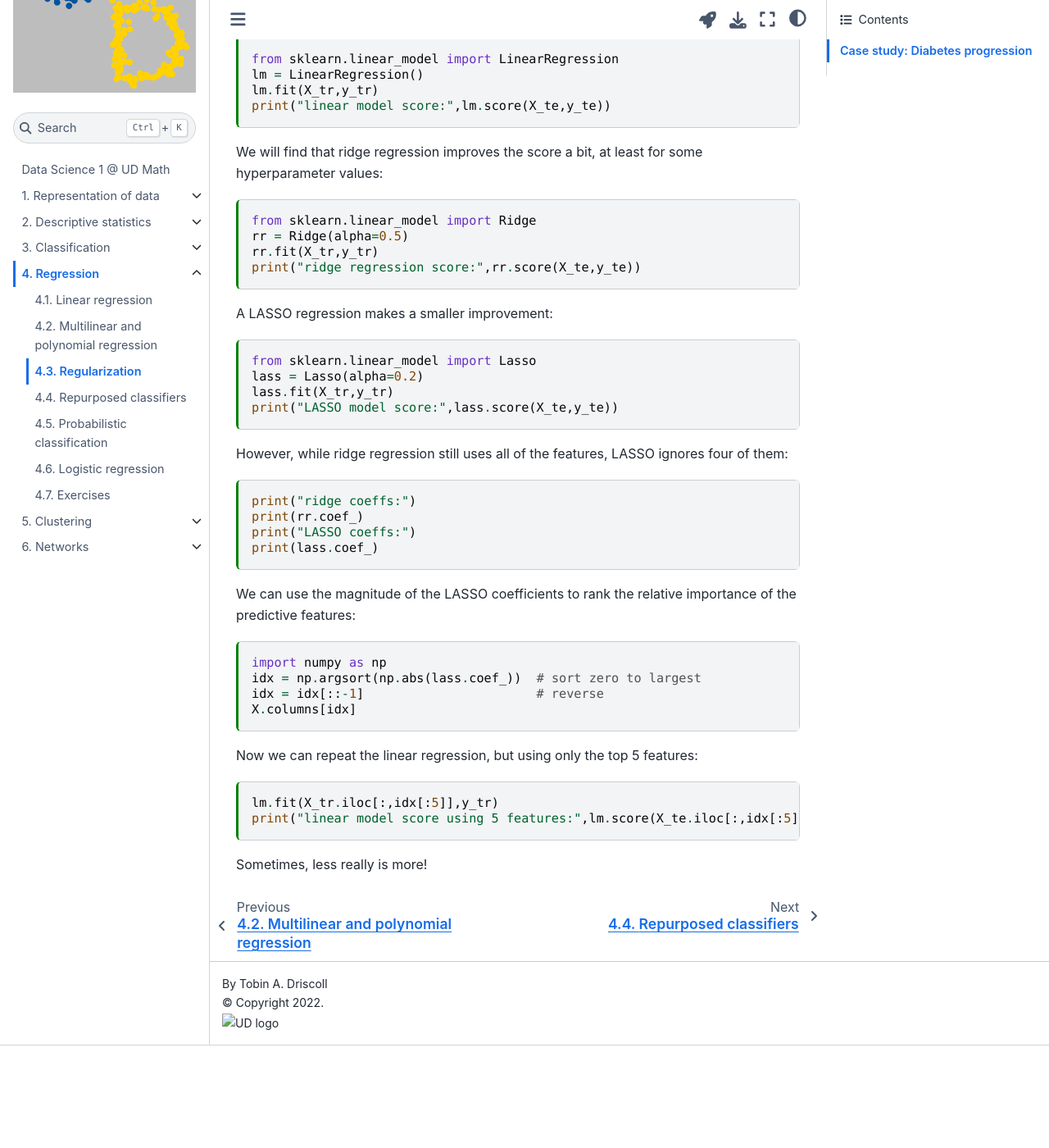
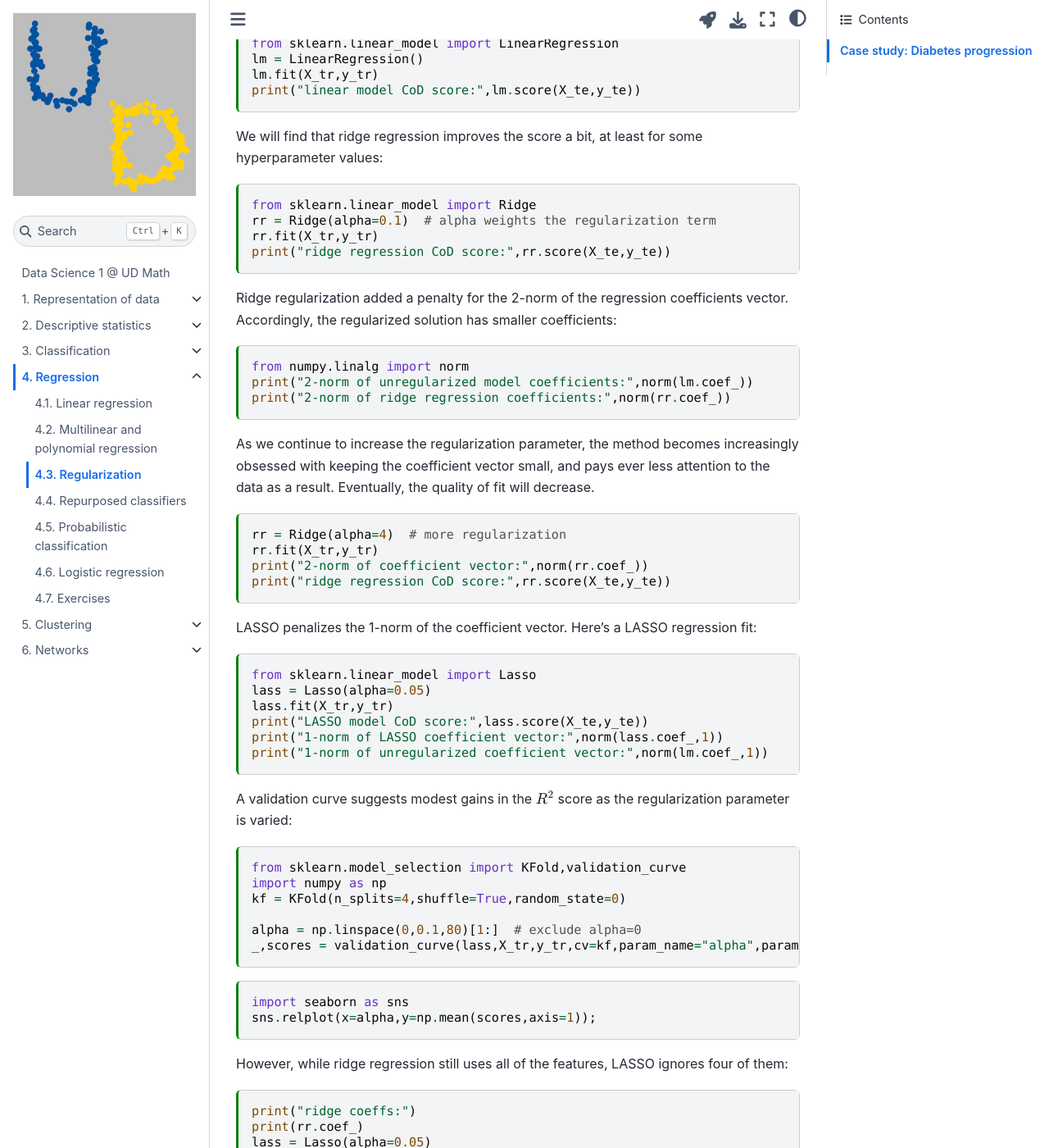
Before and after one commit to UD-Math-Data-Science-1/notes, a Jupyter Book: the page built from regression/regularization.md, in a window 1280 px wide and 1400 px high, scrolled down 2147 px. Shown: the whole window at 82% size. Built offline with Jupyter Book 1.0.4 settings and Sphinx 7.4.7 and the Sphinx Book theme 1.1.4, drawn with Linux system fonts in a browser that asks for light colours; pages that are not in the unit, such as notebooks, are missing from menus; before the commit the page ends 3422 px from its top, so only the background shows below that; some of the changed text lies outside the part shown.

Commit message:
Improvements within regression

````diff
--- a/regression/regularization.md
+++ b/regression/regularization.md
@@ -60,7 +60,7 @@ LASSO tends to produce **sparse** results, meaning that some of the regression c
 
 We'll apply regularized regression to data collected about the progression of diabetes.
 
-```{code-cell}
+```{code-cell} ipython3
 from sklearn import datasets
 diabetes = datasets.load_diabetes(as_frame=True)["frame"]
 diabetes
@@ -68,61 +68,112 @@ diabetes
 
 First, we look at basic linear regression on all 10 predictive features in the data.
 
-```{code-cell}
+```{code-cell} ipython3
 X = diabetes.drop("target",axis=1)
 y = diabetes["target"]
 
 from sklearn.model_selection import train_test_split
-
-X_tr,X_te,y_tr,y_te = train_test_split(X,y,test_size=0.2,random_state=0)
+X_tr,X_te,y_tr,y_te = train_test_split(X,y,test_size=0.2,random_state=2)
 
 from sklearn.linear_model import LinearRegression
 lm = LinearRegression()
 lm.fit(X_tr,y_tr)
-print("linear model score:",lm.score(X_te,y_te))
+print("linear model CoD score:",lm.score(X_te,y_te))
 ```
 
 We will find that ridge regression improves the score a bit, at least for some hyperparameter values:
 
-```{code-cell}
+```{code-cell} ipython3
 from sklearn.linear_model import Ridge
-rr = Ridge(alpha=0.5)
+rr = Ridge(alpha=0.1)  # alpha weights the regularization term
 rr.fit(X_tr,y_tr)
-print("ridge regression score:",rr.score(X_te,y_te))
+print("ridge regression CoD score:",rr.score(X_te,y_te))
 ```
 
-A LASSO regression makes a smaller improvement:
+Ridge regularization added a penalty for the 2-norm of the regression coefficients vector. Accordingly, the regularized solution has smaller coefficients:
 
-```{code-cell}
+```{code-cell} ipython3
+from numpy.linalg import norm
+print("2-norm of unregularized model coefficients:",norm(lm.coef_))
+print("2-norm of ridge regression coefficients:",norm(rr.coef_))
+```
+
+As we continue to increase the regularization parameter, the method becomes increasingly obsessed with keeping the coefficient vector small, and pays ever less attention to the data as a result. Eventually, the quality of fit will decrease.
+
+```{code-cell} ipython3
+rr = Ridge(alpha=4)  # more regularization
+rr.fit(X_tr,y_tr)
+print("2-norm of coefficient vector:",norm(rr.coef_))
+print("ridge regression CoD score:",rr.score(X_te,y_te))
+```
+
+LASSO penalizes the 1-norm of the coefficient vector. Here's a LASSO regression fit:
+
+```{code-cell} ipython3
 from sklearn.linear_model import Lasso
-lass = Lasso(alpha=0.2)
+lass = Lasso(alpha=0.05)
 lass.fit(X_tr,y_tr)
-print("LASSO model score:",lass.score(X_te,y_te))
+print("LASSO model CoD score:",lass.score(X_te,y_te))
+print("1-norm of LASSO coefficient vector:",norm(lass.coef_,1))
+print("1-norm of unregularized coefficient vector:",norm(lm.coef_,1))
+```
+
+A validation curve suggests modest gains in the $R^2$ score as the regularization parameter is varied:
+
+```{code-cell} ipython3
+from sklearn.model_selection import KFold,validation_curve
+import numpy as np
+kf = KFold(n_splits=4,shuffle=True,random_state=0)
+
+alpha = np.linspace(0,0.1,80)[1:]  # exclude alpha=0
+_,scores = validation_curve(lass,X_tr,y_tr,cv=kf,param_name="alpha",param_range=alpha)
+```
+
+```{code-cell} ipython3
+import seaborn as sns
+sns.relplot(x=alpha,y=np.mean(scores,axis=1));
 ```
 
 However, while ridge regression still uses all of the features, LASSO ignores four of them:
 
-```{code-cell}
+```{code-cell} ipython3
 print("ridge coeffs:")
 print(rr.coef_)
+lass = Lasso(alpha=0.05)
+lass.fit(X_tr,y_tr)
 print("LASSO coeffs:")
 print(lass.coef_)
 ```
 
-We can use the magnitude of the LASSO coefficients to rank the relative importance of the predictive features:
+We can use the magnitude of the LASSO coefficients to rank the relative importance of the predictive features. We have to make sure to take the absolute values of the coefficients, because we don't care about whether an effect is positive or negative, just its magnitude.
 
-```{code-cell}
+```{code-cell} ipython3
 import numpy as np
-idx = np.argsort(np.abs(lass.coef_))  # sort zero to largest
-idx = idx[::-1]                       # reverse
-X.columns[idx]
+# Get the permutation that sorts values in increasing order.
+idx = np.argsort(np.abs(lass.coef_))
+idx = idx[::-1]    # reverse the order
+idx
 ```
 
-Now we can repeat the linear regression, but using only the top 5 features:
+The last three features were dropped by LASSO:
 
-```{code-cell}
-lm.fit(X_tr.iloc[:,idx[:5]],y_tr)
-print("linear model score using 5 features:",lm.score(X_te.iloc[:,idx[:5]],y_te))
+```{code-cell} ipython3
+zeroed = X.columns[idx[-3:]]
+print(zeroed)
 ```
 
-Sometimes, less really is more!
+Now we can drop these features from the dataset:
+
+```{code-cell} ipython3
+X_tr_reduced = X_tr.drop(zeroed,axis=1)
+X_te_reduced = X_te.drop(zeroed,axis=1)
+X_tr_reduced.head(5)
+```
+
+Returning to the original, unregularized fit, we find that hardly anything is lost by using the reduced feature set:
+
+```{code-cell} ipython3
+print("original linear model score:",lm.score(X_te,y_te))
+lm.fit(X_tr_reduced,y_tr)
+print("reduced linear model score:",lm.score(X_te_reduced,y_te))
+```
````
Also changed, not shown: other parts of regression/regularization.md (+2 -2 lines), regression/linear.md (+3 -4 lines), regression/logistic.md (+39 -23 lines), regression/multilinear.md (+10 -9 lines), regression/other.md (+3 -4 lines), regression/prob_class.md (+24 -17 lines).
